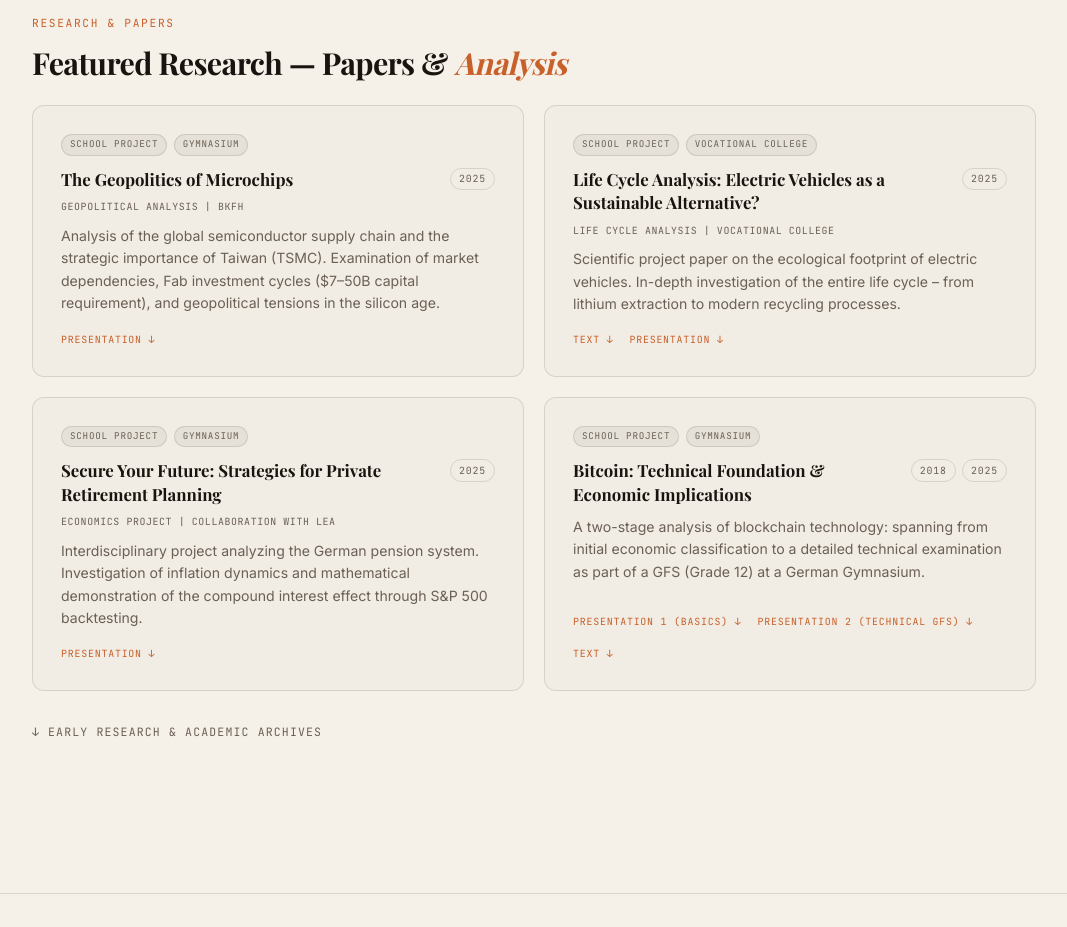
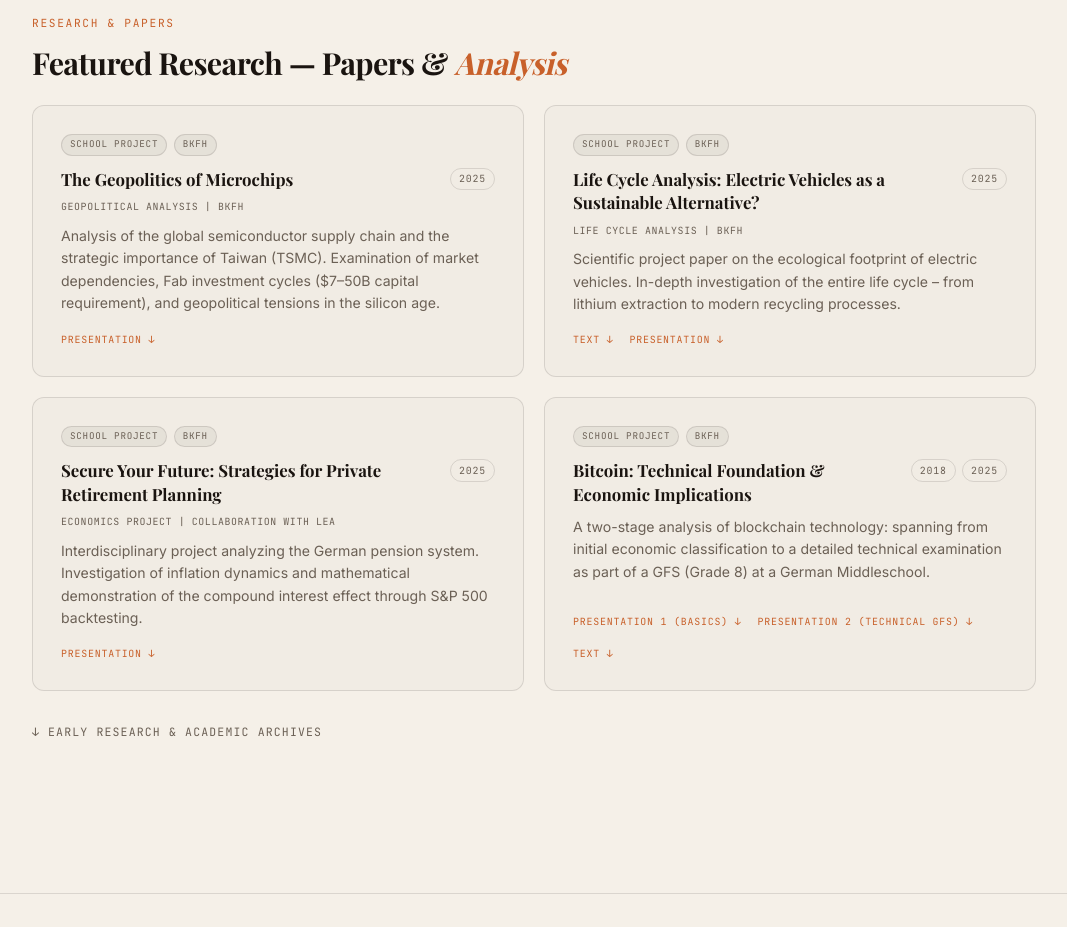
Before and after one commit to RealPlatin/personal-c1, a Next.js app: page /writing in a window 1280 px wide. Shown: the part 1780-2707 px from the top of the page, without its empty margins (106-1173 px from the left). Built offline with nearby package versions, Linux system fonts and the light colour scheme; a web font is replaced by a local one.

Commit message:
docs: Update paper metadata on the writing page and refresh the 'Einstieg_Tag_1_SICO.pdf' document.

```diff
--- a/src/app/writing/page.tsx
+++ b/src/app/writing/page.tsx
@@ -62,7 +62,7 @@ type FeaturedPaper = {
 const featuredPapers: FeaturedPaper[] = [
   {
     title: "The Geopolitics of Microchips",
-    year: "2025", year2: null, grade: null, level: "Gymnasium",
+    year: "2025", year2: null, grade: null, level: "BKFH",
     file: null, file2: "/papers/microchip-geopolitics.pptx",
     cardId: null,
     subtitle: "Geopolitical Analysis | BKFH",
@@ -71,16 +71,16 @@ const featuredPapers: FeaturedPaper[] = [
   },
   {
     title: "Life Cycle Analysis: Electric Vehicles as a Sustainable Alternative?",
-    year: "2025", year2: null, grade: null, level: "Vocational College",
+    year: "2025", year2: null, grade: null, level: "BKFH",
     file: "/papers/Projektarbeit E-Autos Marc von Gehlen.pdf", file2: "/papers/ev-presentation.pptx",
     cardId: "research-ev",
-    subtitle: "Life Cycle Analysis | Vocational College",
+    subtitle: "Life Cycle Analysis | BKFH",
     description: "Scientific project paper on the ecological footprint of electric vehicles. In-depth investigation of the entire life cycle – from lithium extraction to modern recycling processes.",
     buttons: null,
   },
   {
     title: "Secure Your Future: Strategies for Private Retirement Planning",
-    year: "2025", year2: null, grade: null, level: "Gymnasium",
+    year: "2025", year2: null, grade: null, level: "BKFH",
     file: "/papers/Sicher_in_die_Zukunft.pptx", file2: null,
     cardId: null,
     subtitle: "Economics Project | Collaboration with Lea",
@@ -89,10 +89,10 @@ const featuredPapers: FeaturedPaper[] = [
   },
   {
     title: "Bitcoin: Technical Foundation & Economic Implications",
-    year: "2018", year2: "2025", grade: null, level: "Gymnasium",
+    year: "2018", year2: "2025", grade: null, level: "BKFH",
     file: null, file2: null,
     cardId: null, subtitle: null,
-    description: "A two-stage analysis of blockchain technology: spanning from initial economic classification to a detailed technical examination as part of a GFS (Grade 12) at a German Gymnasium.",
+    description: "A two-stage analysis of blockchain technology: spanning from initial economic classification to a detailed technical examination as part of a GFS (Grade 8) at a German Middleschool.",
     buttons: [
       { label: "Presentation 1 (Basics) ↓", href: "/papers/bitcoin-2025.pptx" },
       { label: "Presentation 2 (Technical GFS) ↓", href: "/papers/Bitcoin.pptx" },
```
Also changed, not shown: 1 other file (tests, documents, lock files or other folders).
